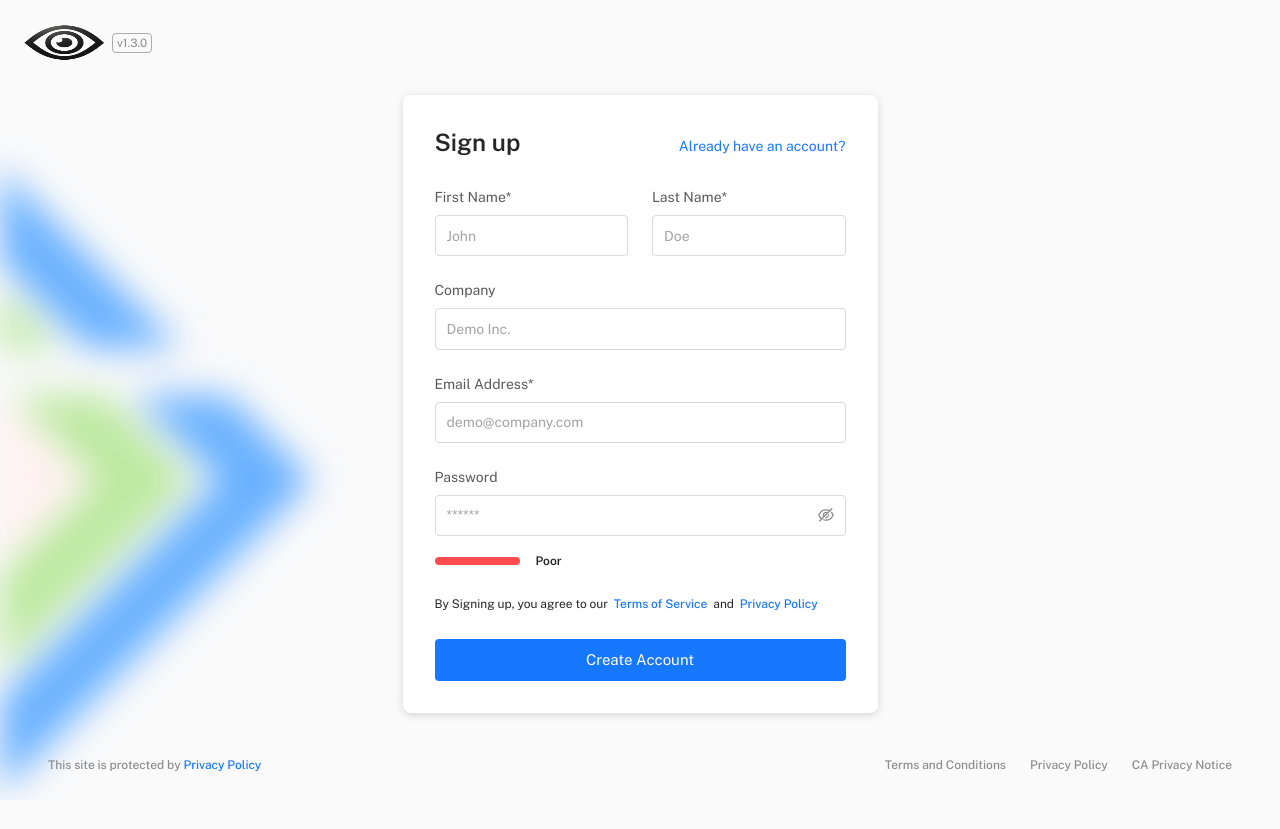
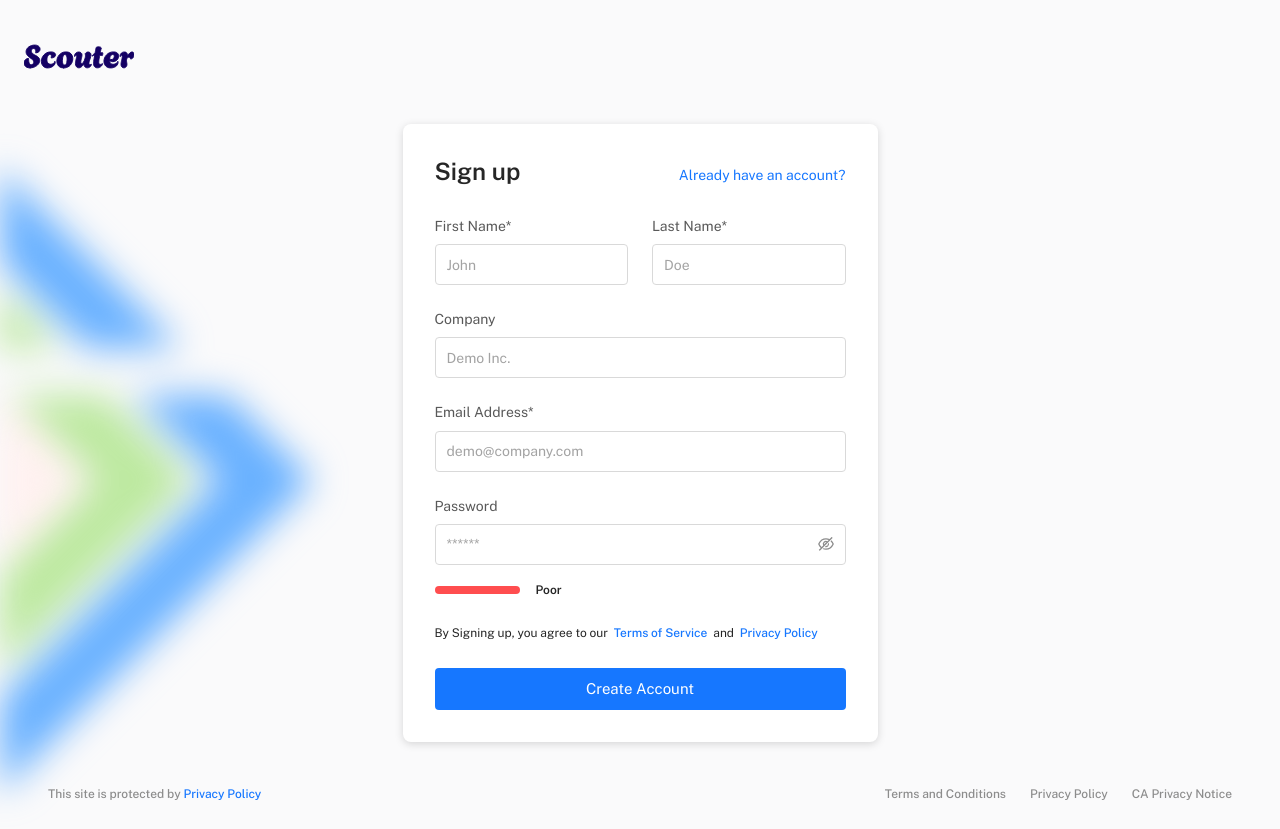
Before and after one commit to sh-doveloper/scouter-web, a React (Vite) app: page /free/register in a window 1280 px wide. Before the commit the page ends 800 px from the top, so only its background shows below. Built offline with nearby package versions, Linux system fonts and the light colour scheme.

Commit message:
feat: commit

```diff
--- a/src/components/logo/LogoMain.jsx
+++ b/src/components/logo/LogoMain.jsx
@@ -1,6 +1,8 @@
 // material-ui
 import { useTheme } from '@mui/material/styles';
-import scouterMain from 'assets/images/scouter/scouter-main.png';
+// import scouterMain from 'assets/images/scouter/scouter-main.png';
+// import scouterMain from 'assets/images/scouter/Kbank_logo.svg';
+import scouterMain from 'assets/images/scouter/scouter_logo_01.svg';
 
 /**
  * if you want to use image instead of <svg> uncomment following.
@@ -26,8 +28,8 @@ const Logo = () => {
       <img
         src={scouterMain}
         alt="Scouter"
-        width="80"
-        height="35"
+        width="110"
+        height="65"
         style={{ filter: theme.palette.mode === 'dark' ? 'invert(1)' : 'none' }}
       />
       {/*<svg width="118" height="35" viewBox="0 0 118 35" fill="none" xmlns="http://www.w3.org/2000/svg">*/}
--- a/src/components/logo/index.jsx
+++ b/src/components/logo/index.jsx
@@ -17,13 +17,13 @@ const LogoSection = ({ sx, to }) => {
     <ButtonBase disableRipple component={Link} to={!to ? config.defaultPath : to} sx={sx}>
       <Stack direction="row" spacing={1} alignItems="center">
         <Logo />
-        <Chip
-          label={import.meta.env.VITE_APP_VERSION}
-          variant="outlined"
-          size="small"
-          color="secondary"
-          sx={{ mt: 0.5, ml: 1, fontSize: '0.725rem', height: 20, '& .MuiChip-label': { px: 0.5 } }}
-        />
+        {/*<Chip*/}
+        {/*  label={import.meta.env.VITE_APP_VERSION}*/}
+        {/*  variant="outlined"*/}
+        {/*  size="small"*/}
+        {/*  color="secondary"*/}
+        {/*  sx={{ mt: 0.5, ml: 1, fontSize: '0.725rem', height: 20, '& .MuiChip-label': { px: 0.5 } }}*/}
+        {/*/>*/}
       </Stack>
     </ButtonBase>
   );
```
Also changed, not shown: src/assets/images/scouter/Kbank_logo.svg (added), src/assets/images/scouter/scouter_logo_01.svg (added).
